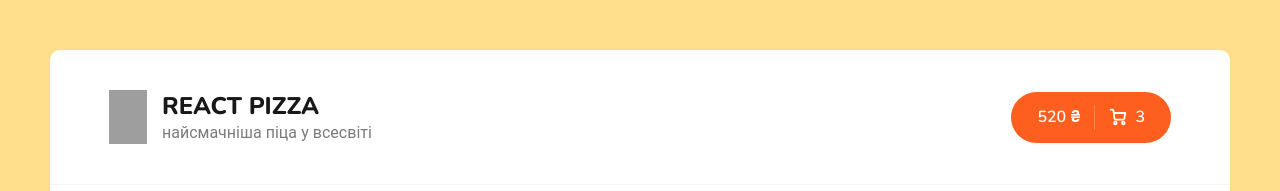
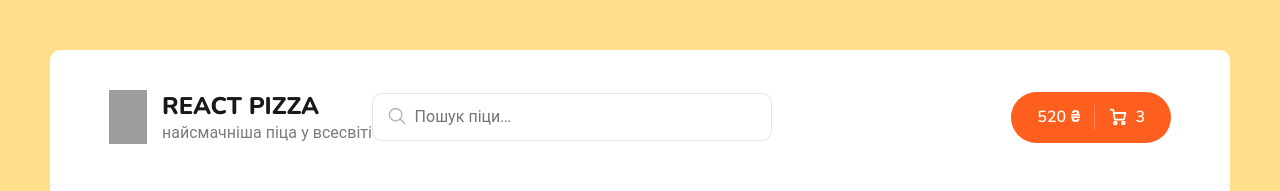
Before and after one commit to v-dzhulai/React-Pizza, a React (Create React App) app: page / in a window 1280 px wide. Shown: the top 191 px of the page. Built offline with nearby package versions, Linux system fonts and the light colour scheme; no server answers; grey boxes are pictures that could not be loaded.

Commit message:
added search

```diff
--- a/src/App.js
+++ b/src/App.js
@@ -9,15 +9,17 @@ import NotFound from "./pages/NotFound";
 import {Route, Routes} from "react-router-dom";
 
 function App() {
+    const [searchValue, setSearchValue] = React.useState("");
+
     return (
         <div className="App">
             <div className="wrapper">
-                <Header/>
+                <Header searchValue={searchValue} setSearchValue={setSearchValue}/>
 
                 <div className="content">
                     <div className="container">
                         <Routes>
-                            <Route path="/" element={<Home/>}/>
+                            <Route path="/" element={<Home searchValue={searchValue}/>}/>
                             <Route path="/cart" element={<Cart/>}/>
                             <Route path="*" element={<NotFound/>}/>
                         </Routes>
--- a/src/components/Header.jsx
+++ b/src/components/Header.jsx
@@ -1,7 +1,8 @@
 import React from 'react';
 import {Link} from "react-router-dom";
+import Search from "./Serach";
 
-const Header = () => {
+const Header = ({searchValue, setSearchValue}) => {
     return (
         <div className="header">
             <div className="container">
@@ -16,6 +17,8 @@ const Header = () => {
                         </div>
                     </div>
                 </Link>
+
+                <Search searchValue={searchValue} setSearchValue={setSearchValue}/>
 
                 <div className="header__cart">
                     <Link to="/cart" className="button button--cart">
--- /dev/null
+++ b/src/components/Serach/Search.module.scss
@@ -0,0 +1,40 @@
+.root {
+  position: relative;
+  left: -120px;
+}
+
+.input {
+  border: 1px solid rgba(0, 0, 0, 0.1);
+  padding: 12px 20px;
+  padding-left: 42px;
+  width: 400px;
+  border-radius: 10px;
+  font-size: 16px;
+
+  &:focus {
+    border: 1px solid rgba(0, 0, 0, 0.2);
+  }
+}
+
+.icon {
+  width: 22px;
+  height: 22px;
+  opacity: 0.3;
+  position: absolute;
+  left: 14px;
+  top: 12px;
+}
+
+.clearIcon {
+  width: 18px;
+  height: 18px;
+  opacity: 0.3;
+  position: absolute;
+  right: 15px;
+  top: 15px;
+  cursor: pointer;
+
+  &:hover {
+    opacity: 0.8;
+  }
+}
--- /dev/null
+++ b/src/components/Serach/index.js
@@ -0,0 +1,62 @@
+import React from 'react';
+import styles from './Search.module.scss';
+
+const Search = ({searchValue, setSearchValue}) => {
+    return (
+        <div className={styles.root}>
+            <svg
+                className={styles.icon}
+                enableBackground="new 0 0 32 32"
+                id="EditableLine"
+                version="1.1"
+                viewBox="0 0 32 32"
+                xmlns="http://www.w3.org/2000/svg">
+                <circle
+                    cx="14"
+                    cy="14"
+                    fill="none"
+                    id="XMLID_42_"
+                    r="9"
+                    stroke="#000000"
+                    strokeLinecap="round"
+                    strokeLinejoin="round"
+                    strokeMiterlimit="10"
+                    strokeWidth="2"
+                />
+                <line
+                    fill="none"
+                    id="XMLID_44_"
+                    stroke="#000000"
+                    strokeLinecap="round"
+                    strokeLinejoin="round"
+                    strokeMiterlimit="10"
+                    strokeWidth="2"
+                    x1="27"
+                    x2="20.366"
+                    y1="27"
+                    y2="20.366"
+                />
+            </svg>
+            <input
+                // ref={inputRef}
+                value={searchValue}
+                onChange={(e) => setSearchValue(e.target.value)}
+                className={styles.input}
+                placeholder="Пошук піци..."
+            />
+
+            {searchValue && (
+                <svg
+                    onClick={() => setSearchValue('')}
+                    className={styles.clearIcon}
+                    viewBox="0 0 20 20"
+                    xmlns="http://www.w3.org/2000/svg">
+                    <path
+                        d="M10 8.586L2.929 1.515 1.515 2.929 8.586 10l-7.071 7.071 1.414 1.414L10 11.414l7.071 7.071 1.414-1.414L11.414 10l7.071-7.071-1.414-1.414L10 8.586z"/>
+                </svg>
+            )}
+        </div>
+    );
+};
+
+export default Search;
--- a/src/pages/Home.jsx
+++ b/src/pages/Home.jsx
@@ -5,7 +5,7 @@ import Sort from "../components/Sort";
 import Skeleton from "../components/PizzaBlock/Skeleton";
 import PizzaBlock from "../components/PizzaBlock";
 
-const Home = () => {
+const Home = ({searchValue}) => {
     const [pizzas, setPizzas] = React.useState([]);
     const [isLoading, setIsLoading] = React.useState(true);
 
@@ -33,18 +33,22 @@ const Home = () => {
         const category = categoryIndex > 0 ? `category=${categoryIndex}&` : "";
         const sortBy = sortType.sortProperty.replace('-', '');
         const order = sortType.sortProperty.includes('-') ? 'asc' : 'desc';
+        const search = searchValue ? `&title=${searchValue}` : '';
 
         fetch(
-            `https://69f1f91cb15130b973524e5d.mockapi.io/items?${category}sortBy=${sortBy}&order=${order}`
+            `https://69f1f91cb15130b973524e5d.mockapi.io/items?${category}sortBy=${sortBy}&order=${order}${search}`
         )
             .then((res) => res.json())
             .then(pizzas => {
-                setPizzas(pizzas);
+                setPizzas(Array.isArray(pizzas) ? pizzas : []);
                 setIsLoading(false);
             });
 
         window.scrollTo(0, 0);
-    }, [categoryIndex, sortType]);
+    }, [categoryIndex, sortType, searchValue]);
+
+    const pizzaList = pizzas.map(item => <PizzaBlock key={`${item.id}_${item.title}`} {...item}/>);
+    const skeletonList = [...new Array(4)].map((item, i) => <Skeleton key={i}/>);
 
     return (
         <>
@@ -56,11 +60,7 @@ const Home = () => {
             <h2 className="content__title">{categories[categoryIndex]} піци</h2>
 
             <div className="content__items">
-                {
-                    isLoading
-                        ? [...new Array(4)].map((item, i) => <Skeleton key={i}/>)
-                        : pizzas.map(item => <PizzaBlock key={`${item.id}_${item.title}`} {...item}/>)
-                }
+                {isLoading ? skeletonList : pizzaList}
             </div>
         </>
     );
```
